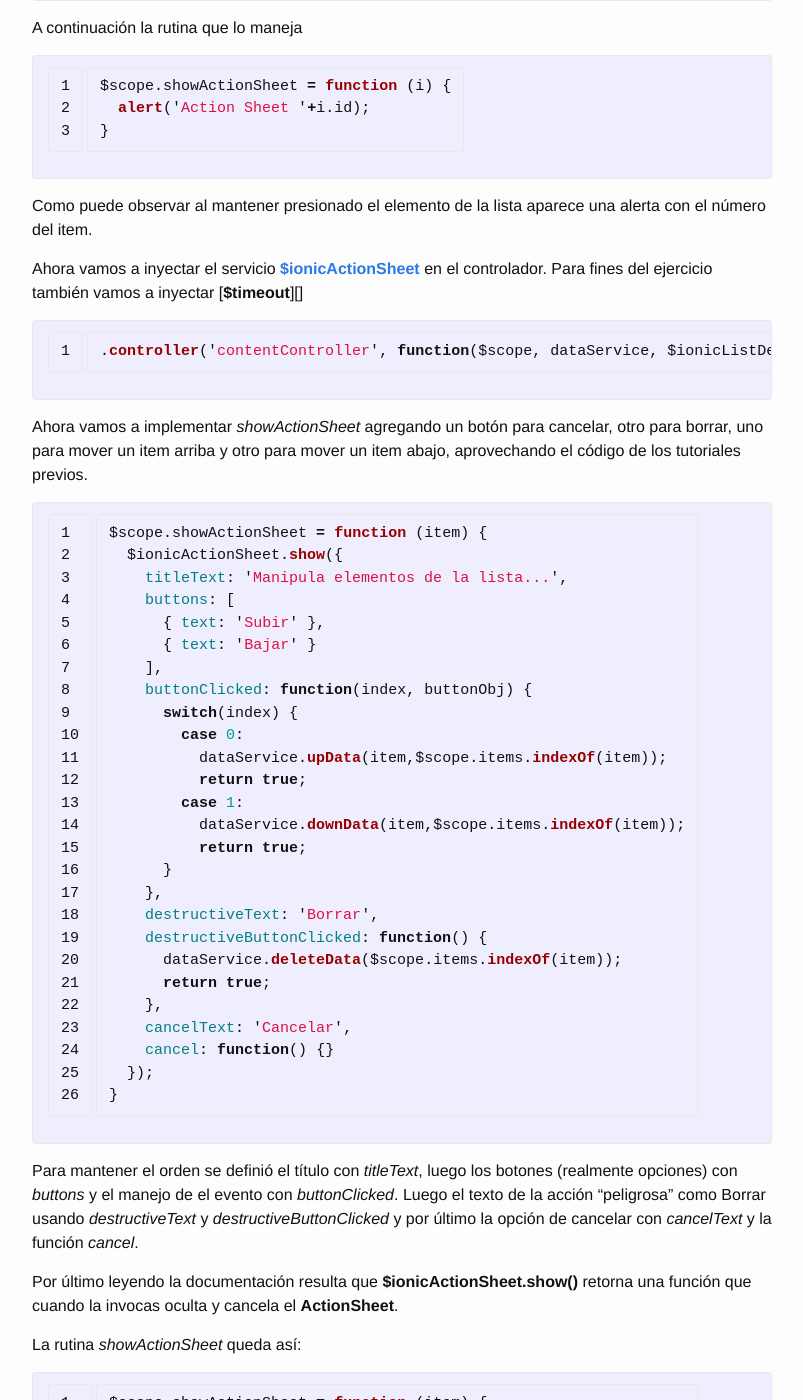
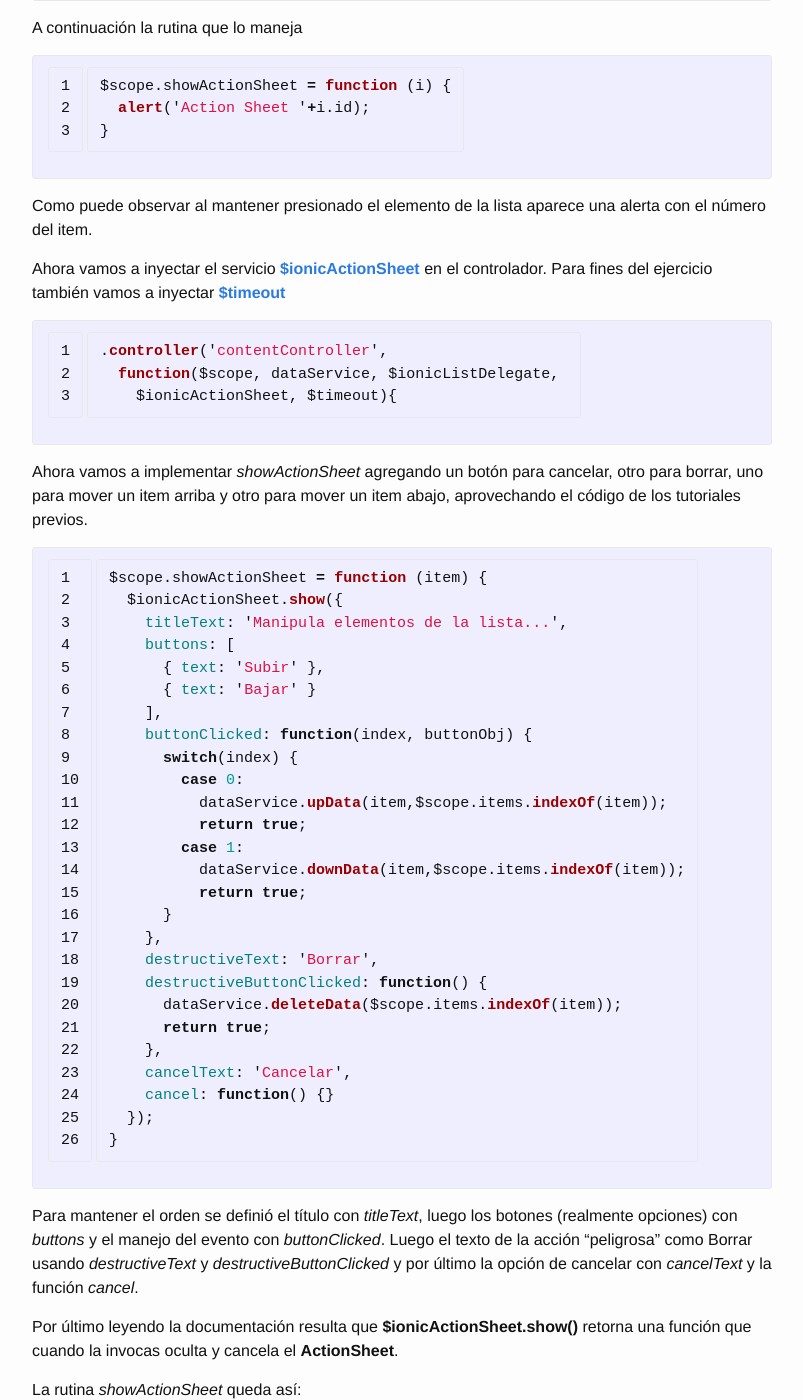
Before and after one commit to aaramirez/aaramirez.github.io, a Jekyll site: the page built from _posts/desarrollos/ionic/2015-10-31-actionsheets.markdown, in a window 1280 px wide and 1400 px high, scrolled down 840 px. Shown: the whole window, without its empty margins (238-1041 px from the left). Built offline with Jekyll 4.4.1, drawn with Linux system fonts in a browser that asks for light colours.

Commit message:
ActionSheets fixed links

```diff
--- a/_posts/desarrollos/ionic/2015-10-31-actionsheets.markdown
+++ b/_posts/desarrollos/ionic/2015-10-31-actionsheets.markdown
@@ -32,10 +32,12 @@ $scope.showActionSheet = function (i) {
 
 Como puede observar al mantener presionado el elemento de la lista aparece una alerta con el número del item.
 
-Ahora vamos a inyectar el servicio [__$ionicActionSheet__][5] en el controlador. Para fines del ejercicio también vamos a inyectar [__$timeout__][]
+Ahora vamos a inyectar el servicio [__$ionicActionSheet__][5] en el controlador. Para fines del ejercicio también vamos a inyectar [__$timeout__][9]
 
 {% highlight js linenos %}
-.controller('contentController', function($scope, dataService, $ionicListDelegate, $ionicActionSheet, $timeout){
+.controller('contentController',
+  function($scope, dataService, $ionicListDelegate,
+    $ionicActionSheet, $timeout){
 {% endhighlight %}
 
 Ahora vamos a implementar *showActionSheet* agregando un botón para cancelar, otro para borrar, uno para mover un item arriba y otro para mover un item abajo, aprovechando el código de los tutoriales previos.
@@ -69,7 +71,7 @@ $scope.showActionSheet = function (item) {
 }
 {% endhighlight %}
 
-Para mantener el orden se definió el título con *titleText*, luego los botones (realmente opciones) con *buttons* y el manejo de el evento con *buttonClicked*. Luego el texto de la acción "peligrosa" como Borrar usando *destructiveText* y *destructiveButtonClicked* y por último la opción de cancelar con *cancelText* y la función *cancel*.
+Para mantener el orden se definió el título con *titleText*, luego los botones (realmente opciones) con *buttons* y el manejo del evento con *buttonClicked*. Luego el texto de la acción "peligrosa" como Borrar usando *destructiveText* y *destructiveButtonClicked* y por último la opción de cancelar con *cancelText* y la función *cancel*.
 
 Por último leyendo la documentación resulta que __$ionicActionSheet.show()__ retorna una función que cuando la invocas oculta y cancela el __ActionSheet__.
 
```
